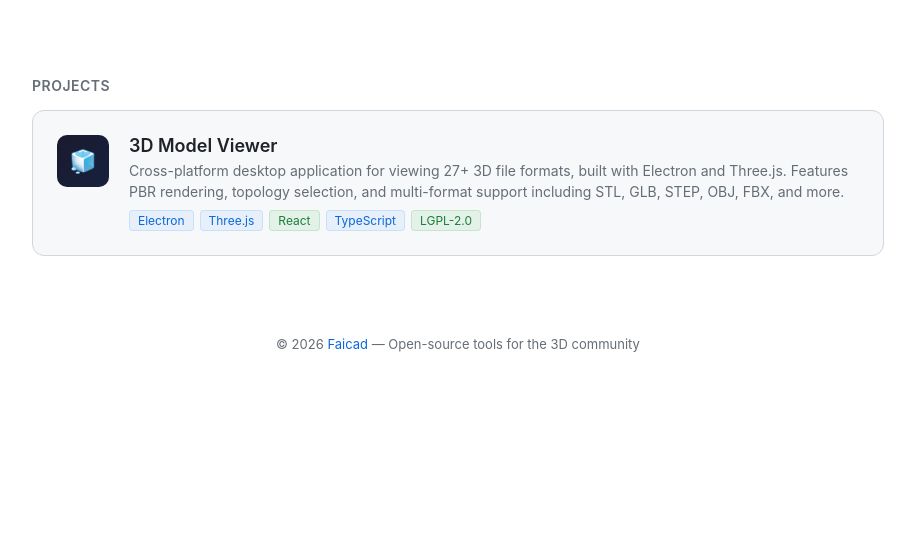
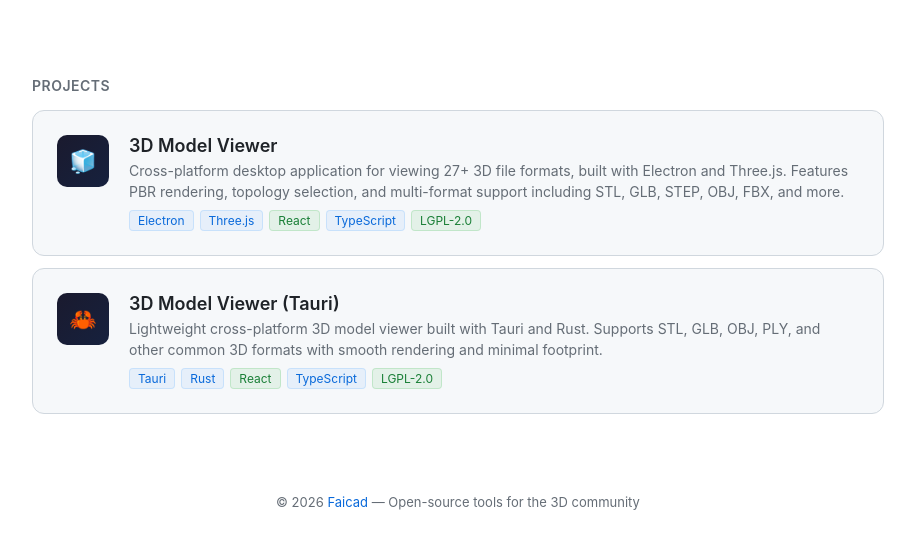
Before and after one commit to Faicad/faicad.github.io, a plain HTML site: page index.html in a window 1280 px wide. Shown: the part 294-842 px from the top of the page, without its empty margins (182-1097 px from the left). Before the commit the page ends 800 px from the top, so only its background shows below. Drawn offline with Linux system fonts and the light colour scheme.

Commit message:
feat: add 3d_viewer_tauri project card

```diff
--- a/index.html
+++ b/index.html
@@ -194,6 +194,23 @@
           </div>
         </div>
       </a>
+      <a class="project-card" href="https://faicad.github.io/3d_viewer_tauri/" target="_blank" style="margin-top: 12px;">
+        <div class="project-icon">🦀</div>
+        <div class="project-info">
+          <h3 data-en="3D Model Viewer (Tauri)" data-zh="3D 模型查看器 (Tauri)">3D Model Viewer (Tauri)</h3>
+          <p data-en="Lightweight cross-platform 3D model viewer built with Tauri and Rust. Supports STL, GLB, OBJ, PLY, and other common 3D formats with smooth rendering and minimal footprint."
+             data-zh="轻量级跨平台 3D 模型查看器，基于 Tauri 和 Rust 构建。支持 STL、GLB、OBJ、PLY 等常见 3D 格式，渲染流畅，体积小巧。">
+            Lightweight cross-platform 3D model viewer built with Tauri and Rust.
+          </p>
+          <div class="project-tags">
+            <span class="tag">Tauri</span>
+            <span class="tag">Rust</span>
+            <span class="tag green">React</span>
+            <span class="tag">TypeScript</span>
+            <span class="tag green">LGPL-2.0</span>
+          </div>
+        </div>
+      </a>
     </section>
 
     <footer>
```
